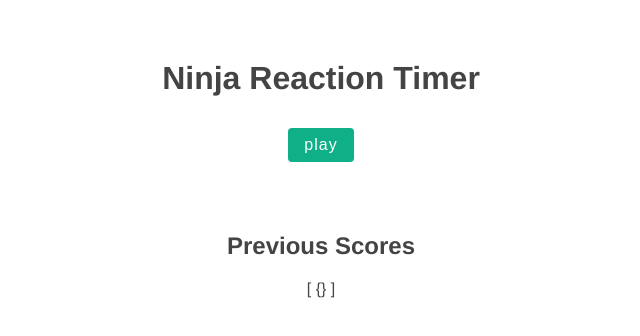
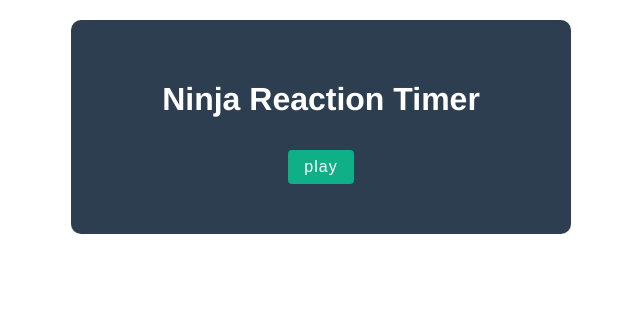
Before and after one commit to thiagobardini/vue-reaction-timer, a Vue app: page / in a window 1280 px wide. Shown: the top 336 px of the page, without its empty margins (319-959 px from the left). Built offline with nearby package versions, Linux system fonts and the light colour scheme.

Commit message:
Final Project

```diff
--- a/src/App.vue
+++ b/src/App.vue
@@ -1,18 +1,22 @@
 <template>
+  <div id="container">
     <h1>Ninja Reaction Timer</h1>
     <button @click="start" :disabled="isPlaying">play</button>
     <Block
       v-if="isPlaying"
       :delay="delay"
       @end="endGame"
-    @placar="previousScoresEmit"
+      @scoreDB="previousScores"
     />
     <Results v-if="showResults" :score="score" @end="endGame" />
     <br />
-  <teleport to="#previousResults">
-    <h2>Previous Scores</h2>
-    <slot>{{ previousResults }}</slot>
+    <teleport to="#previousResults" v-if="showPreviousScores">
+      <h2>Previous Reactions Times in Milliseconds</h2>
+      <div v-for="item in scores" :key="item" class="pill">
+        <span>{{ item }} ms</span>
+      </div>
     </teleport>
+  </div>
 </template>
 
 <script>
@@ -29,11 +33,8 @@ export default {
       score: null,
       showResults: false,
       idData: '',
-      previousResults: [
-        {
-          previous_Score: this.previous_Score,
-        },
-      ],
+      scores: [],
+      showPreviousScores: false,
     }
   },
   methods: {
@@ -49,10 +50,10 @@ export default {
       this.showResults = true
     },
 
-    previousScoresEmit(scoresPlacar) {
-      this.score = scoresPlacar
-      this.previousResults.push({ previous_Score: scoresPlacar })
-      console.log('Scores ' + scoresPlacar)
+    previousScores(scoreSaved) {
+      this.scores.push(scoreSaved)
+      console.log('Scores ' + scoreSaved)
+      this.showPreviousScores = true
     },
   },
 }
@@ -65,8 +66,8 @@ export default {
   -webkit-font-smoothing: antialiased;
   -moz-osx-font-smoothing: grayscale;
   text-align: center;
-  color: #444;
-  margin-top: 60px;
+  color: #fff;
+  margin-top: 20px;
 }
 
 button {
@@ -85,4 +86,32 @@ button[disabled] {
   opacity: 0.2;
   cursor: not-allowed;
 }
+#container {
+  max-width: 420px;
+  margin: 10px auto;
+  background: #2c3e50;
+  padding: 40px;
+  border-radius: 10px;
+}
+.pill {
+  display: inline-block;
+  margin: 10px 10px 0 0;
+  padding: 6px 12px;
+  background: #eee;
+  border-radius: 20px;
+  font-size: 12px;
+  letter-spacing: 1px;
+  font-weight: bold;
+  color: #777;
+}
+
+#previousResults {
+  font-size: 0.8em;
+  max-width: 420px;
+  margin: 10px auto;
+  color: #2c3e50;
+  /* background: #2c3e50; */
+  padding: 40px;
+  border-radius: 10px;
+}
 </style>
--- a/src/components/Block.vue
+++ b/src/components/Block.vue
@@ -30,7 +30,7 @@ export default {
     stopTimer() {
       clearInterval(this.timer)
       this.$emit('end', this.reactionTime)
-      this.$emit('placar', this.reactionTime)
+      this.$emit('scoreDB', this.reactionTime)
     },
   },
 }
```
Also changed, not shown: 1 other file (tests, documents, lock files or other folders). Lines whose indentation alone changed are shown as unchanged.
